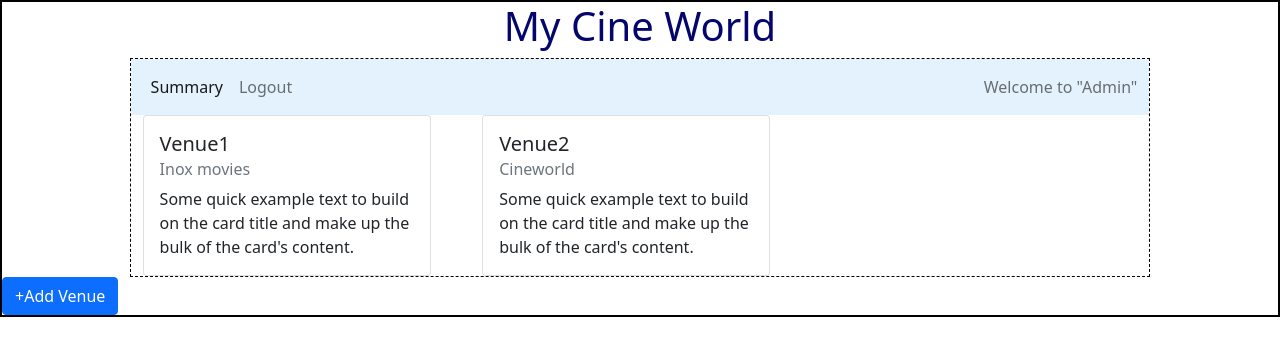
After one commit to abhay300504/my_ticketshow_app, a Python web app: template templates/admin_dashboard.html in a window 1280 px wide. The commit adds this page. Shown: the top 356 px of the page. Run offline with Jinja, Linux system fonts and the light colour scheme; the template is opened without the code that fills it, so the values that code supplies are empty.

Commit message:
my library work at 5pm

```diff
--- a/static/styles/main.css
+++ b/static/styles/main.css
@@ -1,3 +1,29 @@
-{
-    margin : 10px;
+*{
+    margin : 0px;
 }
+.my_container{
+    border : 2px solid black;
+}
+
+.my_panel{
+        width : 80%;
+        margin : auto;
+        height : auto;
+        border : 1px dashed black;
+}
+.input_form{
+    border : 1px solid blue;
+    width : 600px;
+    height : 500px;
+    margin : auto;
+    margin-top : 20px;
+    padding : 10px;
+    border-radius :10px;
+    font-size : 16px;
+    text-align : justify;
+}
+.center{
+    text-align : center;
+    margin : auto;
+    color : rgb(5,5,110)
+}
--- /dev/null
+++ b/templates/admin_dashboard.html
@@ -0,0 +1,66 @@
+<!DOCTYPE html>
+<html>
+    <head>
+        <link rel="stylesheet" href = "/static/styles/main.css">
+        <link href="https://cdn.jsdelivr.net/npm/bootstrap@5.0.2/dist/css/bootstrap.min.css" rel="stylesheet" integrity="sha384-EVSTQN3/azprG1Anm3QDgpJLIm9Nao0Yz1ztcQTwFspd3yD65VohhpuuCOmLASjC" crossorigin="anonymous">
+        <title>Signup</title>
+    </head>
+    <body>
+        <div class = "my_container">
+            <div class="center"><h1>My Cine World</h1></div>
+            <div class = "my_panel">
+                <nav class="navbar navbar-expand-lg navbar-light" style="background-color: #e3f2fd;">
+                    <div class="container-fluid">
+                      <div class="collapse navbar-collapse" id="navbarText">
+                        <ul class="navbar-nav me-auto mb-2 mb-lg-0">
+                          <li class="nav-item">
+                            <a class="nav-link active" aria-current="page" href="#">Summary</a>
+                          </li>
+                          <li class="nav-item">
+                            <a class="nav-link" href="#">Logout</a>
+                          </li>
+                        </ul>
+                        <span class="navbar-text">
+                          Welcome to "Admin"
+                        </span>
+                      </div>
+                    </div>
+                  </nav>
+                  <div class="container">
+                    <div class="row">
+                      <div class="col">
+                        <!--Venue1 Card here-->
+                        <div class="card" style="width: 18rem;">
+                            <div class="card-body">
+                              <h5 class="card-title">Venue1</h5>
+                              <h6 class="card-subtitle mb-2 text-muted">Inox movies</h6>
+                              <p class="card-text">Some quick example text to build on the card title and make up the bulk of the card's content.</p>
+                            </div>
+                          </div>
+
+                        <!--End of Venue1-->
+                      </div>
+                      <div class="col">
+                        <!--Venue2 Card here-->
+                        <div class="card" style="width: 18rem;">
+                            <div class="card-body">
+                              <h5 class="card-title">Venue2</h5>
+                              <h6 class="card-subtitle mb-2 text-muted">Cineworld</h6>
+                              <p class="card-text">Some quick example text to build on the card title and make up the bulk of the card's content.</p>
+                            </div>
+                          </div>
+
+                        <!--End of Venue2-->
+                      </div>
+                      <div class="col">
+
+                      </div>
+                    </div>
+                  </div>
+                </div>
+                <button type="button" class = "btn btn-primary">+Add Venue</button>
+
+
+                </div>
+    </body>
+</html>
```
Also changed, not shown: templates/login.html (+24 -1 lines), templates/signup.html (+38 -1 lines).
